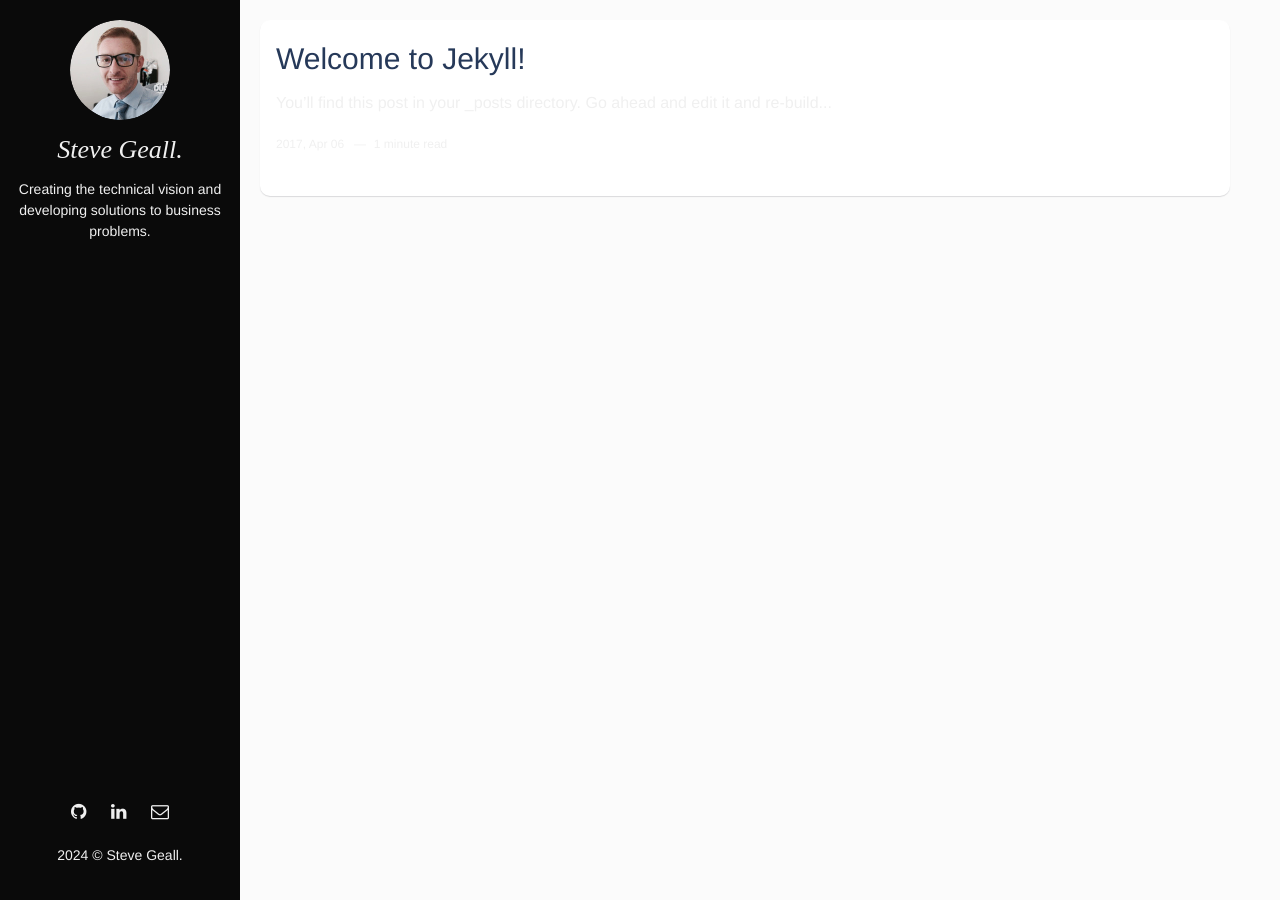
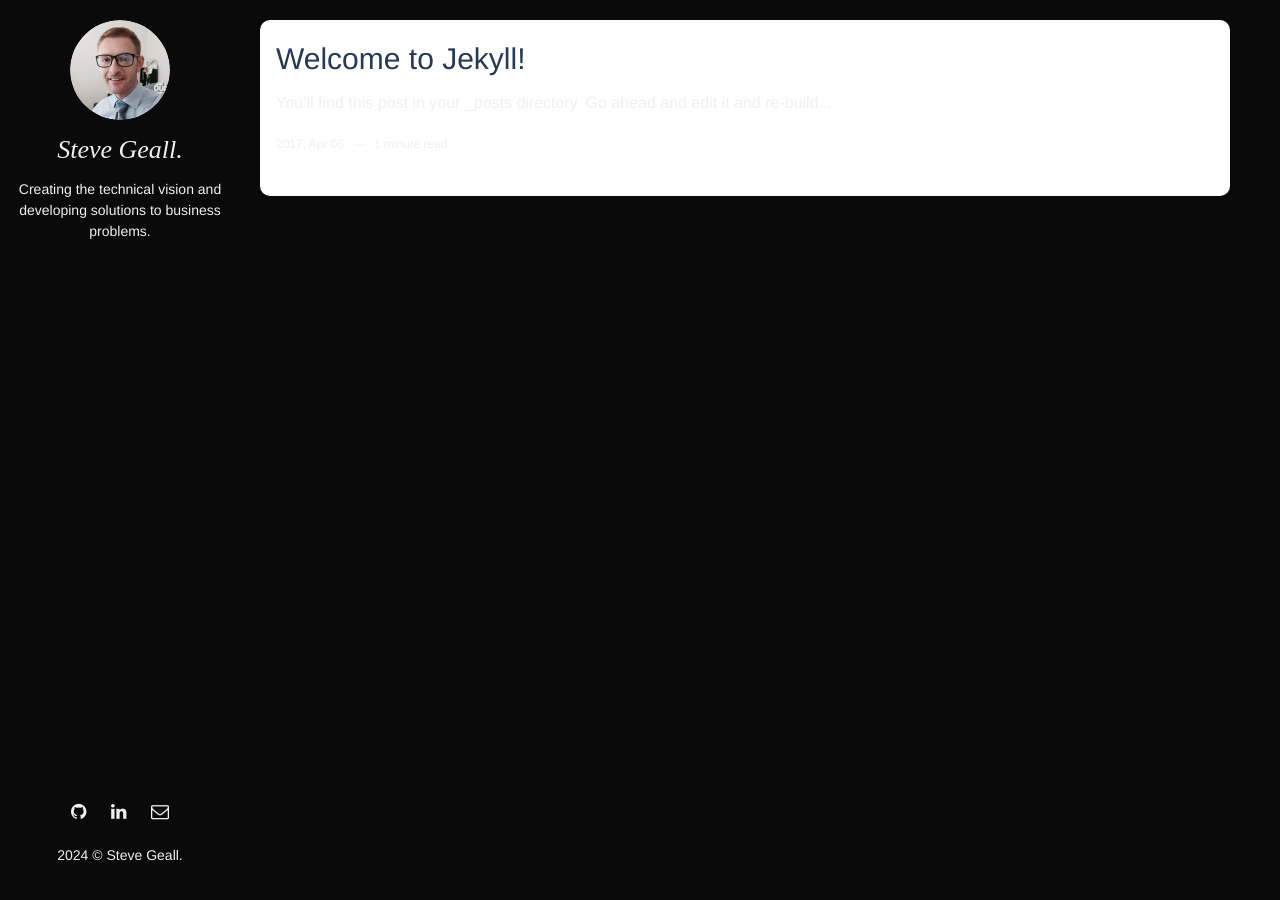
Before and after one commit to borough11/borough11.github.io, a Jekyll site: the page built from index.html, in a window 1280 px wide. Built offline with Jekyll 4.4.1, drawn with Linux system fonts in a browser that asks for light colours; the list of posts is cut into pages by our own code.

Commit message:
modified:   assets/css/main.css 	modified:   assets/css/scss/main.scss

```diff
--- a/assets/css/main.css
+++ b/assets/css/main.css
@@ -775,7 +775,7 @@ html {
 body {
   font-family: "Inter Tight", Helvetica Neue, Helvetica, Arial, sans-serif;
   color: #f0f0f0;
-  background-color: #fbfbfb;
+  background-color: #0a0a0a;
   margin: 0;
   -webkit-font-smoothing: antialiased;
   -moz-osx-font-smoothing: grayscale;
--- a/assets/css/scss/main.scss
+++ b/assets/css/scss/main.scss
@@ -13,7 +13,7 @@ html {
 body {
   font-family: 'Lato', sans-serif;
   color: $body-color;
-  background-color: #fbfbfb;
+  background-color: #0a0a0a;
   margin: 0;
   -webkit-font-smoothing: antialiased;
   -moz-osx-font-smoothing: grayscale;
```
